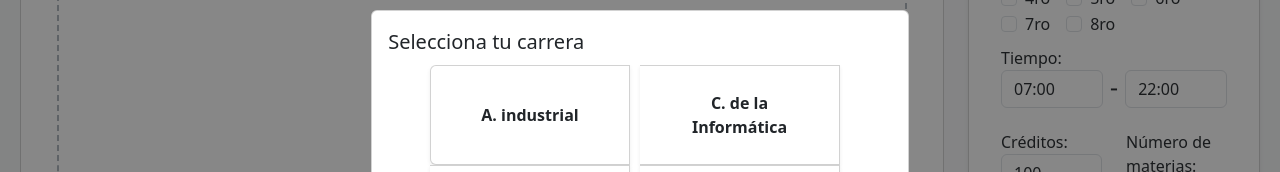
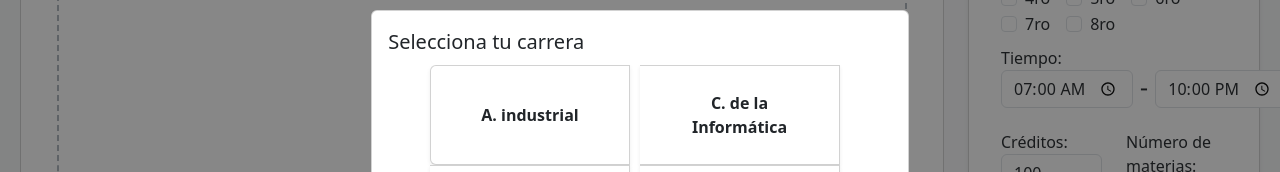
Before and after one commit to Luis4Armenta/schedule-generator, a React (Create React App) app: page /generator in a window 1280 px wide. Shown: the part 154-326 px from the top of the page. Built offline with nearby package versions, Linux system fonts and the light colour scheme.

Commit message:
inputs de texto cambiados a inputs de hora

```diff
--- a/src/pages/generator/Components/form/ScheduleGenerationForm.js
+++ b/src/pages/generator/Components/form/ScheduleGenerationForm.js
@@ -98,13 +98,15 @@ const ScheduleGenerationForm = () => {
               {/* Tiempo - Inputs para hora de inicio y hora de fin */}
               <div className="form-group my-1">
                 <label className='fs-6 fw-medium'>Tiempo:</label>
-                <div className="d-flex">
-                  <div className="mr-2">
-                    <input type="text" className="form-control" name="horaInicio" placeholder="Ej. 09:00" value={startTime} onChange={(e) => dispatch( changeStartTime(e.target.value) )}/>
+                <div className="d-flex justify-content-betwee">
+                  <div className="mr-2 flex-fill">
+                    <input type="time" className="form-control" name="horaInicio" placeholder="Ej. 09:00" value={startTime} onChange={(e) => dispatch( changeStartTime(e.target.value) )}/>
                   </div>
-                  <p className='mx-1 fw font-monospace fs-4'> - </p>
-                  <div>
-                    <input type="text" className="form-control" name="horaFin" placeholder="Ej. 17:00" value={endTime} onChange={(e) => dispatch( changeEndTime(e.target.value) )}/>
+                  <div className=''>
+                    <p className='mx-1 fw font-monospace fs-4'> - </p>
+                  </div>
+                  <div className='flex-fill'>
+                    <input type="time" className="form-control" name="horaFin" placeholder="Ej. 17:00" value={endTime} onChange={(e) => dispatch( changeEndTime(e.target.value) )}/>
                   </div>
                 </div>
               </div>
```
